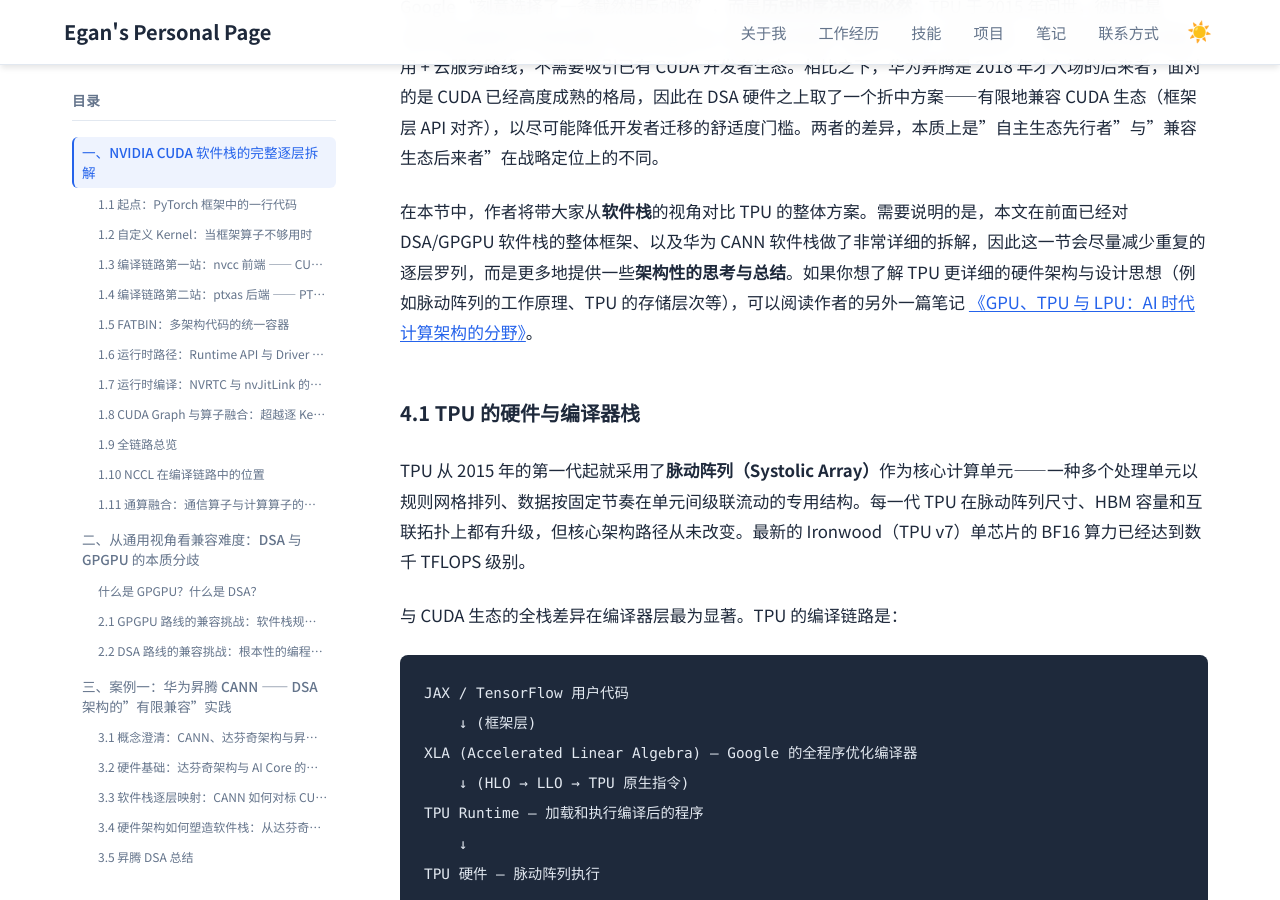
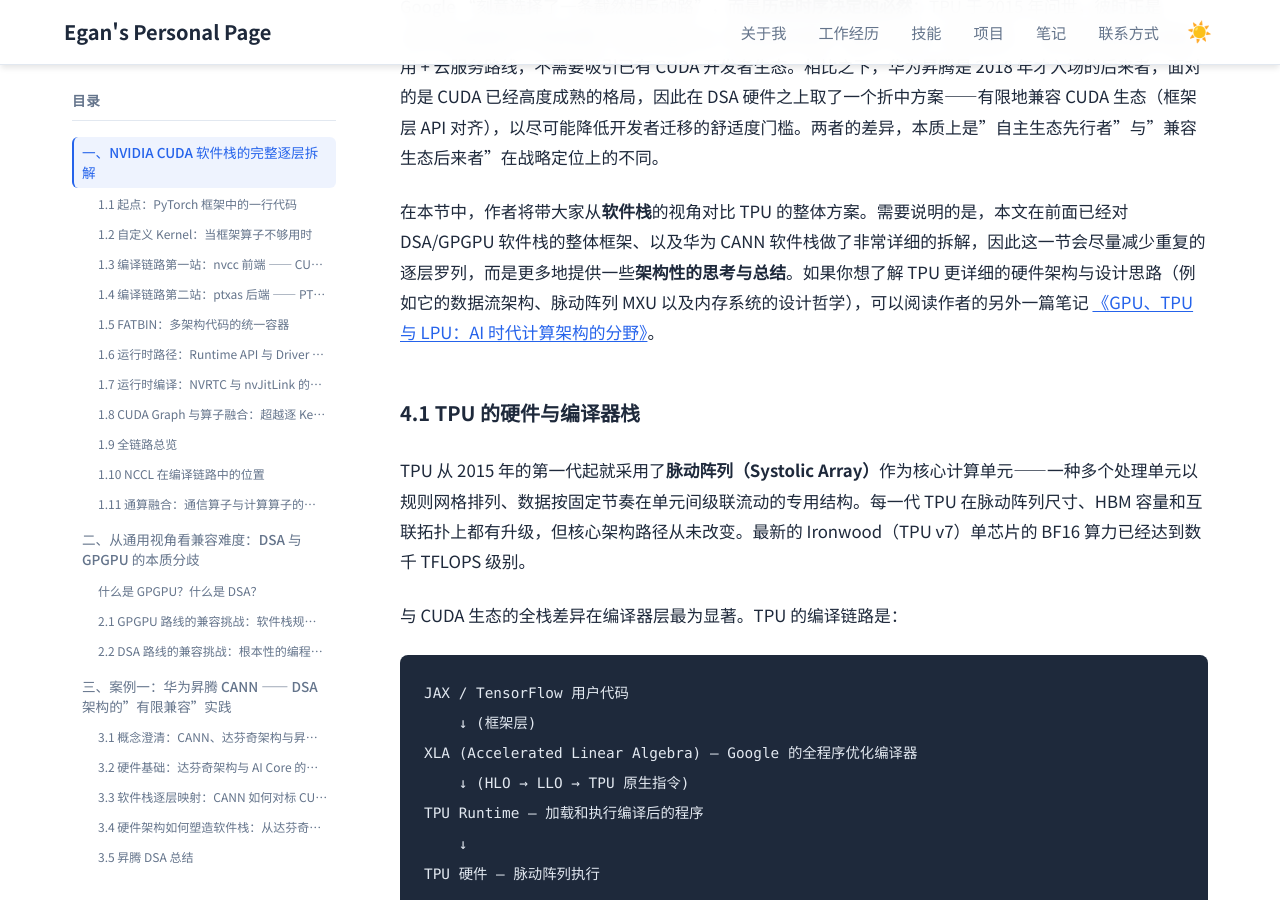
Before and after one commit to Lejun-Hu/Lejun-Hu.github.io, a Jekyll site: the page built from _notes/2026-8-15-cuda-ecosystem-compatibility.md, in a window 1280 px wide and 900 px high, scrolled down 49543 px. Built offline with Jekyll 4.4.1, drawn with Linux system fonts in a browser that asks for light colours.

Commit message:
fix TPU cross-reference wording to match actual note content

```diff
--- a/_notes/2026-8-15-cuda-ecosystem-compatibility.md
+++ b/_notes/2026-8-15-cuda-ecosystem-compatibility.md
@@ -1013,7 +1013,7 @@ dist.init_process_group(backend="hccl")
 
 如果说华为昇腾走的是"在 DSA 硬件上有限兼容 CUDA 生态"的折中路线，Google TPU 则走向了**更加脱离于 CUDA 生态的方向**——从指令集、编译器到框架，构建了一套完全自主的全栈生态。需要澄清的是，这并非 Google "刻意选择了一条截然相反的路"，而是**历史时序决定的必然**：TPU 于 2015 年问世，彼时正是 CUDA 生态如日中天的时期，但 Google 从一开始就没有把"兼容 CUDA"作为目标——因为它走的是内部自用 + 云服务路线，不需要吸引已有 CUDA 开发者生态。相比之下，华为昇腾是 2018 年才入场的后来者，面对的是 CUDA 已经高度成熟的格局，因此在 DSA 硬件之上取了一个折中方案——有限地兼容 CUDA 生态（框架层 API 对齐），以尽可能降低开发者迁移的舒适度门槛。两者的差异，本质上是"自主生态先行者"与"兼容生态后来者"在战略定位上的不同。
 
-在本节中，作者将带大家从**软件栈**的视角对比 TPU 的整体方案。需要说明的是，本文在前面已经对 DSA/GPGPU 软件栈的整体框架、以及华为 CANN 软件栈做了非常详细的拆解，因此这一节会尽量减少重复的逐层罗列，而是更多地提供一些**架构性的思考与总结**。如果你想了解 TPU 更详细的硬件架构与设计思想（例如脉动阵列的工作原理、TPU 的存储层次等），可以阅读作者的另外一篇笔记 [《GPU、TPU 与 LPU：AI 时代计算架构的分野》](https://lejun-hu.github.io/notes/gpu-tpu-lpu-architecture/)。
+在本节中，作者将带大家从**软件栈**的视角对比 TPU 的整体方案。需要说明的是，本文在前面已经对 DSA/GPGPU 软件栈的整体框架、以及华为 CANN 软件栈做了非常详细的拆解，因此这一节会尽量减少重复的逐层罗列，而是更多地提供一些**架构性的思考与总结**。如果你想了解 TPU 更详细的硬件架构与设计思路（例如它的数据流架构、脉动阵列 MXU 以及内存系统的设计哲学），可以阅读作者的另外一篇笔记 [《GPU、TPU 与 LPU：AI 时代计算架构的分野》](https://lejun-hu.github.io/notes/gpu-tpu-lpu-architecture/)。
 
 ### 4.1 TPU 的硬件与编译器栈
 
```
